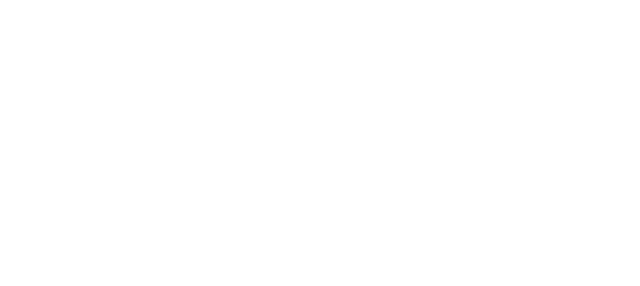
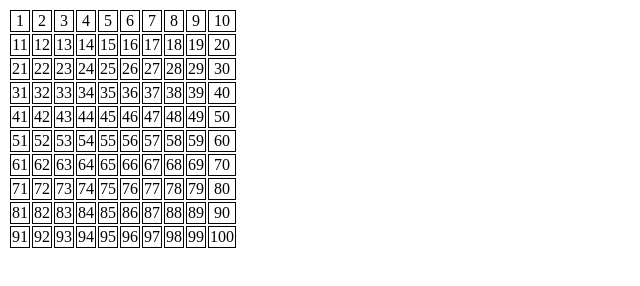
Before and after one commit to VladPopko/Homeworks, a website: page src/index.html in a window 1280 px wide. Shown: the whole page, without its empty margins (0-640 px from the left). Drawn offline with Linux system fonts and the light colour scheme.

Commit message:
mission complete

```diff
--- a/src/index.html
+++ b/src/index.html
@@ -7,6 +7,8 @@
     <title>Homework-13</title>
 </head>
 <body>
+    <div class="wrapper">
+    </div>
     <script src="index.js"></script>
 </body>
 </html>
--- a/src/index.js
+++ b/src/index.js
@@ -1 +1,56 @@
 'use strict';
+// First task
+
+
+// const $wrapper = document.querySelector('.wrapper');
+// let counter = 0;
+// const zero = 0;
+// const someNumber = 1;
+// function generateList(array, $place,startValue){
+
+//     $place.append(document.createElement('ul'));
+//     const $ulList = document.querySelectorAll('ul');
+//     counter++;
+//     for (let i = counter-someNumber; i < $ulList.length; i++){
+//         for (let j = 0; j < array.length; j++){
+//             if(!(Array.isArray(array[j]))){
+//                 $ulList[i].innerHTML += `<li>${array[j]}</li>`;
+//             } else{
+//                 $ulList[i].innerHTML += '<li></li>';
+//             }
+//             const $li = document.querySelectorAll('li');
+//             if (Array.isArray(array[j])){
+//                 generateList(array[j] , $li[startValue],startValue+someNumber);
+//             }
+//             startValue++;
+//         }
+//     }
+// }
+
+// // const magicNumbers = [1,2, [1.1,1.2,[1.1,[3.2]],1.3] ,3];
+
+
+// // generateList(magicNumbers , $wrapper, zero);
+
+// Second task
+
+const $wrapper = document.querySelector('.wrapper');
+
+const number = 10;
+let counter = 1;
+$wrapper.innerHTML = '<table><tbody></tbody></table>';
+const $tbody = document.querySelector('tbody');
+const $table = document.querySelector('table');
+
+$table.style.textAlign = 'center';
+
+for (let i = 1; i <= number; i++){
+    $tbody.innerHTML += '<tr></tr>';
+}
+const $tr = document.querySelectorAll('tr');
+
+for (let i = 0; i < number; i++){
+    for (let j = 0;j < number; j++){
+        $tr[i].innerHTML += `<td style="border: 1px solid black;">${counter++}</td>`;
+    }
+}
```
